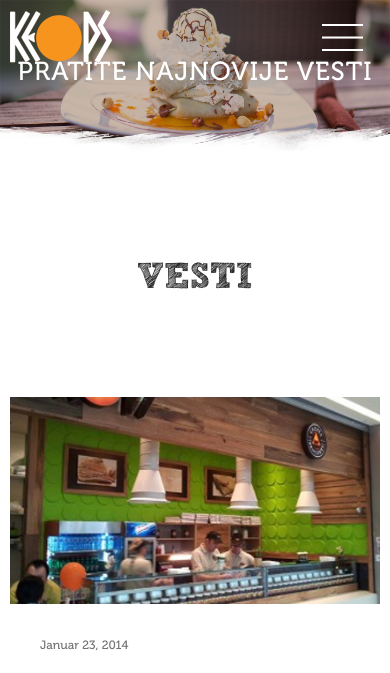
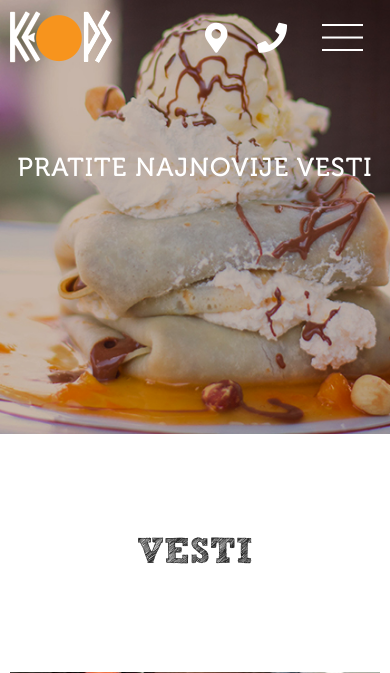
Before and after one commit to Beli777/keops, a PHP site: page /news.php in a window 390 px wide. Shown: the top 673 px of the page. Run offline with PHP 8.4, Linux system fonts and the light colour scheme; some libraries are stand-ins or nearby versions.

Commit message:
update new fresh

```diff
--- a/css/style.css
+++ b/css/style.css
@@ -26,6 +26,9 @@ a:hover{
 }
 .follow{
   text-align: center;
+}
+.trigger-icons{
+  display: none;
 }
 .follow img{
     width: 40% !important;
@@ -833,7 +836,7 @@ a:hover{
   top: 15.8%;
 }
 .menu .slider__scroll {
-  top: 38%;
+    top: 49%;
 }
 .menu-page h2{
   font-size: 36px;
@@ -938,6 +941,9 @@ a:hover{
   .homepage .slider__icons{
     display: none;
   }
+  .displayNone{
+    display: none !important;
+  }
   .homepage .slider__holder {
     position: absolute;
     top: 35%;
@@ -950,6 +956,9 @@ a:hover{
     text-align: center;
     font-family: 'museo500', sans-serif;
     text-transform: uppercase;
+  }
+  .homepage.menu .slider__holder{
+    top: 22%;
   }
   .homepage .slider__holder h1 {
     font-size: 26px;
@@ -1131,7 +1140,8 @@ display: block;
 .social a {
     text-align: center;
     transition: .3s all ease-in-out;
-    display: block;
+    display: inline-block;
+    width: 49%;
 }
 .social {
     display: block;
@@ -1319,7 +1329,7 @@ font-size: 30px;
 display: block;
 }
 .navigation.black{
-  padding: 10px 6.5%;
+  padding: 10px;
 }
 .close{
   position: absolute;
@@ -1347,4 +1357,24 @@ cursor: pointer;
 .menu-category img{
   width: 100%;
 }
+.trigger-icons{
+  position: absolute;
+  right: 100px;
+  display: block;
 }
+.trigger-icons a{
+  margin: 0;
+}
+.trigger-icons i{
+  font-weight: 900;
+  font-size: 30px;
+  color: white;
+  display: inline-block;
+  margin-left: 25px;
+}
+}
+@media screen and (max-width: 375px){
+  .navigation{
+        max-width: 375px;
+  }
+}
--- a/includes/footer.php
+++ b/includes/footer.php
@@ -4,10 +4,10 @@
   </div>
   <div class="navigation__holder">
     <a href="index.php">Početna</a>
-    <a href="index.php">O nama</a>
+    <a href="index.php#about-us">O nama</a>
     <a id="hoverShow" href="menu-splav.php">Jelovnik</a>
     <a href="news.php">Vesti</a>
-    <a href="index.php">Kontakt</a>
+    <a href="#kontakt">Kontakt</a>
     <div style="display: flex;align-items:center;">
       <span style="margin-bottom: 0;" class="active">Srb</span>
       <span style="margin-bottom: 0;">/Eng</span>
--- a/includes/head.php
+++ b/includes/head.php
@@ -14,3 +14,5 @@
 <link rel="stylesheet" href="fonts/stylesheet.css">
 <link rel="stylesheet" type="text/css" href="css/slick.css"/>
 <link rel="stylesheet" href="css/style.css">
+<link rel="stylesheet" href="https://stackpath.bootstrapcdn.com/font-awesome/4.7.0/css/font-awesome.min.css">
+<link href="https://unpkg.com/aos@2.3.1/dist/aos.css" rel="stylesheet">
--- a/includes/header.php
+++ b/includes/header.php
@@ -2,12 +2,12 @@
   <div>
     <a href="index.php"><img src="img/logo.png"/></a>
   </div>
-  <div class="navigation__holder mobile-navigation">
+  <div data-aos="fade-left" class="navigation__holder mobile-navigation">
     <img class="close" src="img/close.png"/>
     <a href="index.php">Početna</a>
-    <a href="index.php">O nama</a>
+    <a class="closeMobile" href="index.php#about-us">O nama</a>
     <div id="hoverShow" class="hoverShow">
-    <a href="#">
+    <a>
       Jelovnik
     </a>
     <ul class="dropdown">
@@ -16,12 +16,16 @@
     </ul>
     </div>
     <a href="news.php">Vesti</a>
-    <a href="index.php">Kontakt</a>
+    <a class="closeMobile displayNone" href="#kontakt">Kontakt</a>
     <div style="display: flex;align-items:center;">
       <span style="margin-bottom: 0;" class="active">Srb</span>
       <!-- <span style="margin-bottom: 0;">/Eng</span> -->
     </div>
   </div>
+  <div class="trigger-icons">
+    <a href="#kontakt"><i class="fas fa-map-marker-alt"></i></a>
+    <a href="tel:+381600373137"><i class="fas fa-phone"></i></a>
+  </div>
   <div class="trigger">
     <img style="width: 70%;" src="img/hamburger.png"/>
   </div>
--- a/includes/location.php
+++ b/includes/location.php
@@ -1,4 +1,4 @@
-<div class="location container">
+<div data-aos="fade" id="kontakt" class="location container">
   <h2>kontakT I LOKACIJE</h2>
   <div class="location__holder">
     <ul class="tabs">
--- a/includes/scripts.php
+++ b/includes/scripts.php
@@ -5,4 +5,8 @@
 </script>
 <script src="js/picturefill.min.js"></script>
 <script src="js/pagination.min.js"></script>
+<script src="https://unpkg.com/aos@2.3.1/dist/aos.js"></script>
+<script>
+  AOS.init();
+</script>
 <script src="js/main.js"></script>
--- a/js/main.js
+++ b/js/main.js
@@ -98,10 +98,14 @@ var WM = (function($) {
   var trigger = function(){
     var button = $('.trigger');
     var close = $('.close');
+    var closeMobile = $('.closeMobile');
     button.on('click', function(){
       $('.mobile-navigation').css('display','block');
     });
     close.on('click', function(){
+      $('.mobile-navigation').css('display','none');
+    });
+    closeMobile.on('click', function(){
       $('.mobile-navigation').css('display','none');
     });
   }
--- a/news.php
+++ b/news.php
@@ -7,7 +7,10 @@
 <div class="homepage news">
   <?php include 'includes/header.php' ?>
 <div class="slider">
-  <img src="img/news.png"/>
+  <picture>
+    <source srcset="img/vesti-mobile.jpg" media="(max-width: 1024px)">
+    <img src="img/news.png"/>
+  </picture>
   <div class="slider__holder">
     <h1>PRATITE Najnovije vesti</h1>
   </div>
```
Also changed, not shown: index.php (+9 -9 lines), menu-kopaonik.php (+7 -4 lines), menu-splav.php (+6 -3 lines), img/kopaonik-mobile.png (added), img/menu-splav-mobile.png (added), img/vesti-mobile.jpg (added).
